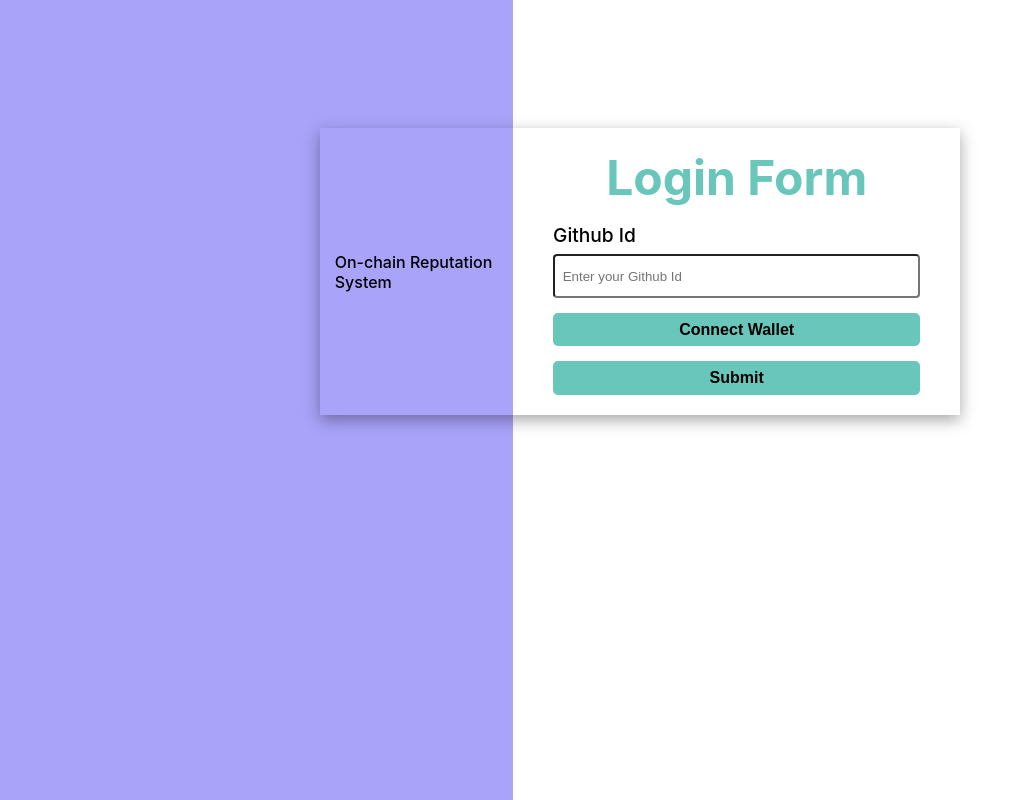
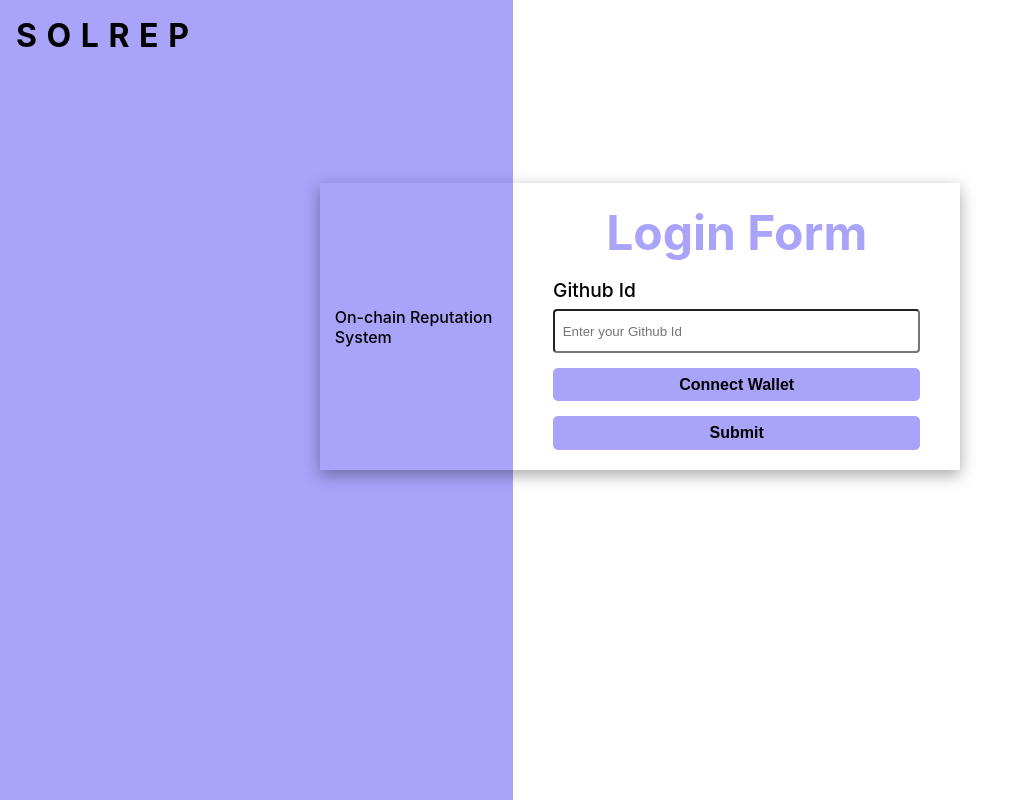
Before and after one commit to mishramonalisha76/reputation-system, a React (Create React App) app: page / in a window 1280 px wide. Shown: the whole page, without its empty margins (0-1014 px from the left). Built offline with nearby package versions, Linux system fonts and the light colour scheme; what @project-serum/anchor, @solana/web3.js would draw is missing.

Commit message:
changed css

```diff
--- a/src/components/Login/login.css
+++ b/src/components/Login/login.css
@@ -38,7 +38,7 @@
     -webkit-background-clip: text;
     -webkit-text-fill-color: transparent; */
     align-self: center;
-    color: rgb(105, 198, 187);
+    color: rgb(169,163,249);
 }
 .login-label{
     margin: 2% 2% 0% 2%;
@@ -54,7 +54,7 @@
     padding: 2%;
     font-weight: 600;
     font-size: 1rem;
-    background-color: rgb(105, 198, 187);
+    background-color: rgb(169,163,249);
     border: none;
     border-radius: 5px;
     cursor: pointer;
--- a/src/components/Profile/profile.css
+++ b/src/components/Profile/profile.css
@@ -5,7 +5,7 @@
     box-shadow: rgba(0, 0, 0, 0.35) 0px 5px 15px;
     color: black;
     width: 50%;
-    margin: 10% auto;
+    margin: 5% auto;
 
   }
   .profile-card-right{
@@ -39,7 +39,7 @@
     -webkit-background-clip: text;
     -webkit-text-fill-color: transparent; */
     align-self: center;
-    color: rgb(105, 198, 187);
+   color: rgb(169,163,249);
 }
 
 .profile-hr{
@@ -75,7 +75,7 @@
     padding: 2%;
     font-weight: 600;
     font-size: 1rem;
-    background-color: rgb(105, 198, 187);
+    background-color: rgb(169,163,249);
     /* background-image: linear-gradient(to bottom right, rgb(158, 64, 212), rgb(128, 194, 199),rgb(105, 198, 187)); */
     border: none;
     border-radius: 5px;
--- a/src/index.js
+++ b/src/index.js
@@ -7,7 +7,7 @@ import RouterComponent from "./components/router";
 const root = ReactDOM.createRoot(document.getElementById("root"));
 root.render(
   <React.StrictMode>
-
+    <h1 style={{margin:'1rem 0 0 1rem',letterSpacing:'0.6rem'}}>SOLREP</h1>
     <RouterComponent />
   </React.StrictMode>
 );
```
